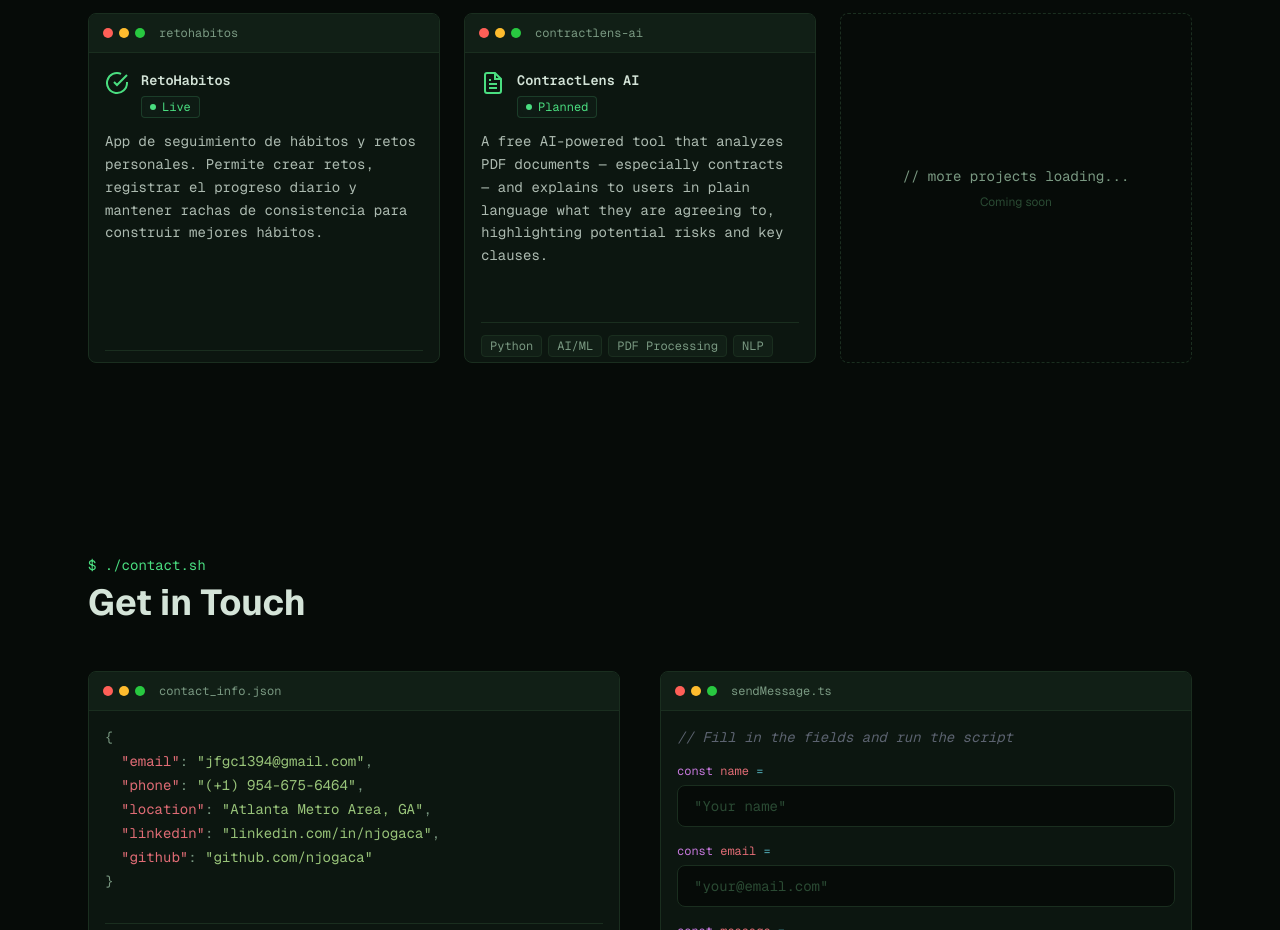
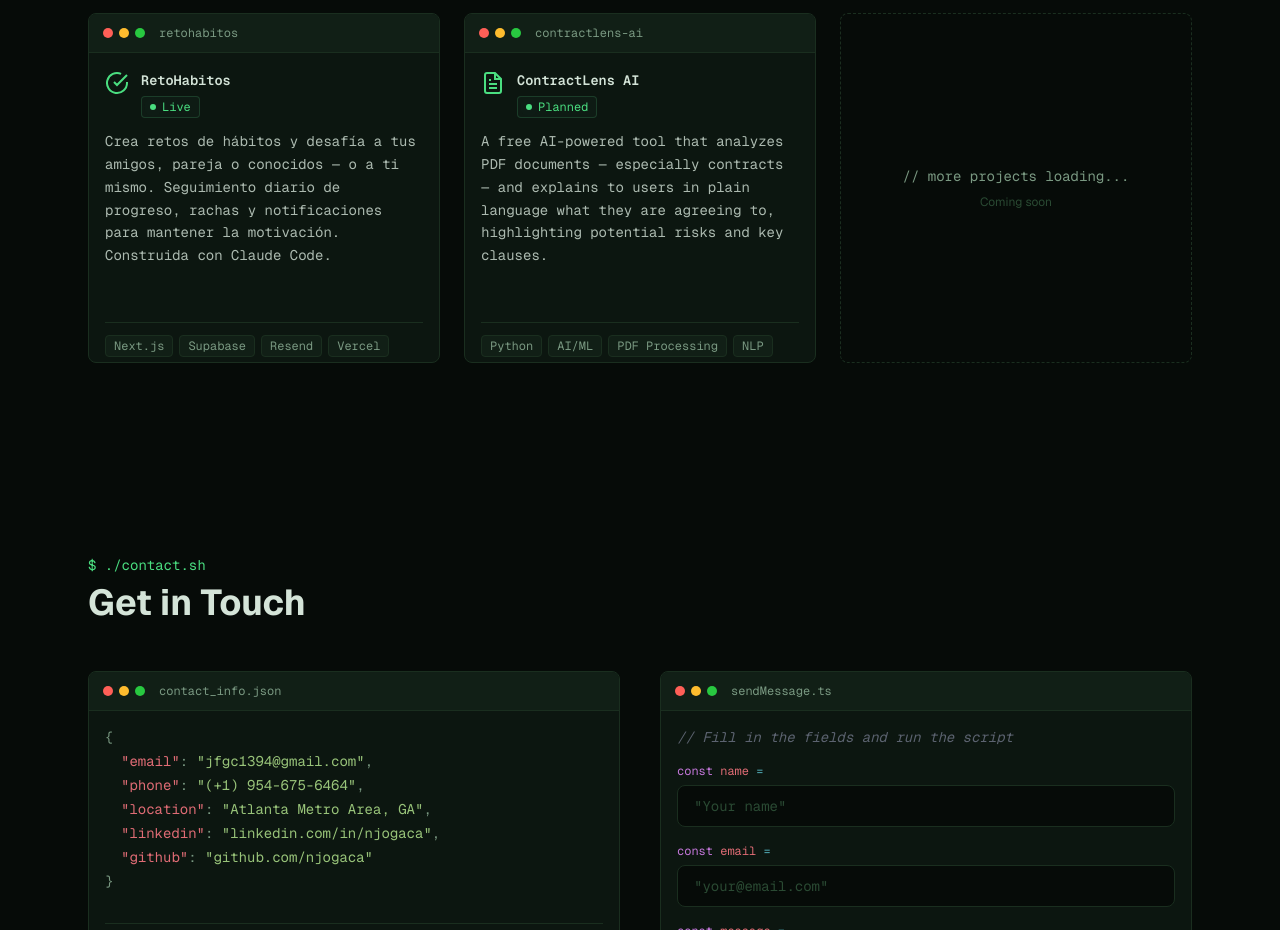
Before and after one commit to njogaca/portfolio, a Next.js app: page / in a window 1280 px wide. Shown: the part 5580-6510 px from the top of the page. Built offline with nearby package versions, Linux system fonts and the light colour scheme.

Commit message:
Update RetoHabitos description and tags with correct stack and details
Co-Authored-By: Claude Sonnet 4.6 <noreply@anthropic.com>

```diff
--- a/src/components/Projects.tsx
+++ b/src/components/Projects.tsx
@@ -53,8 +53,8 @@ const projects = [
   {
     name: "RetoHabitos",
     description:
-      "App de seguimiento de hábitos y retos personales. Permite crear retos, registrar el progreso diario y mantener rachas de consistencia para construir mejores hábitos.",
-    tags: ["Habit Tracking", "Productivity", "Web App"],
+      "Crea retos de hábitos y desafía a tus amigos, pareja o conocidos — o a ti mismo. Seguimiento diario de progreso, rachas y notificaciones para mantener la motivación. Construida con Claude Code.",
+    tags: ["Next.js", "Supabase", "Resend", "Vercel", "Productivity"],
     status: "Live",
     url: "https://retohabitos.com",
     icon: (
```
